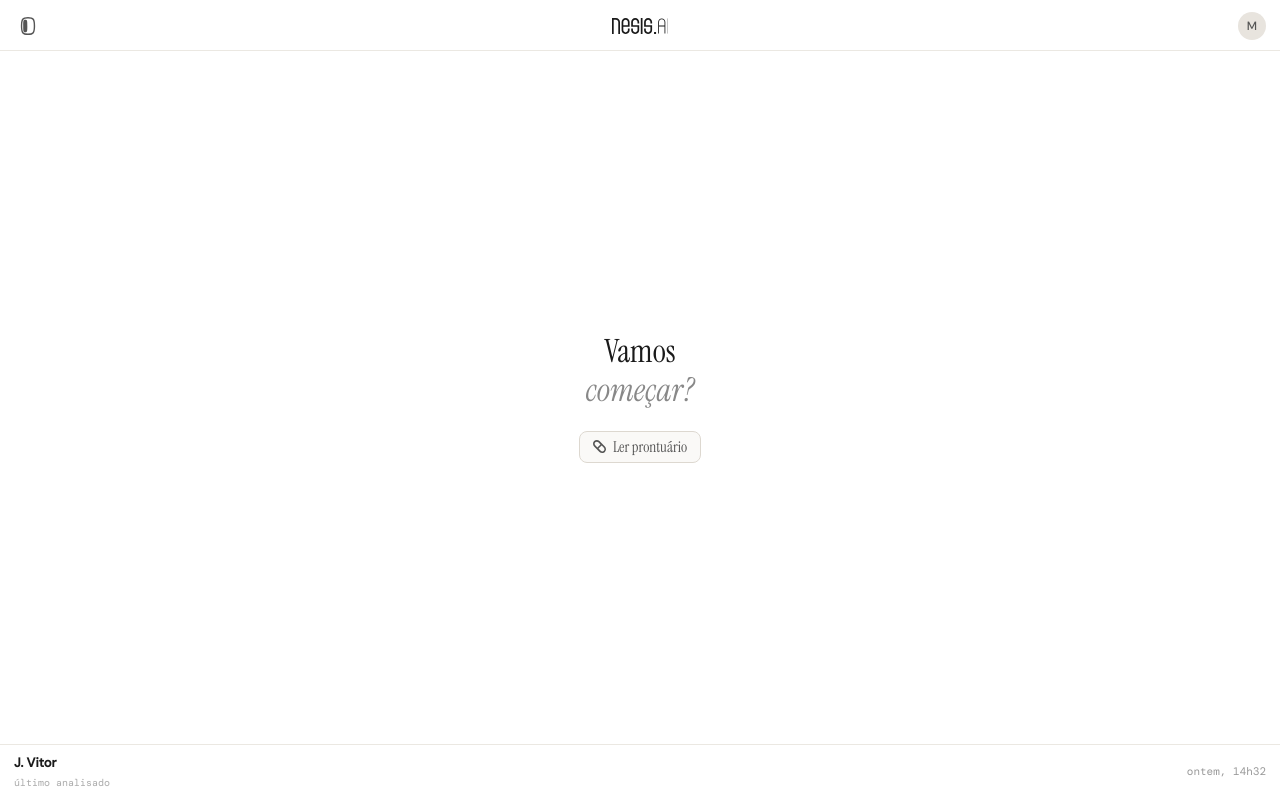
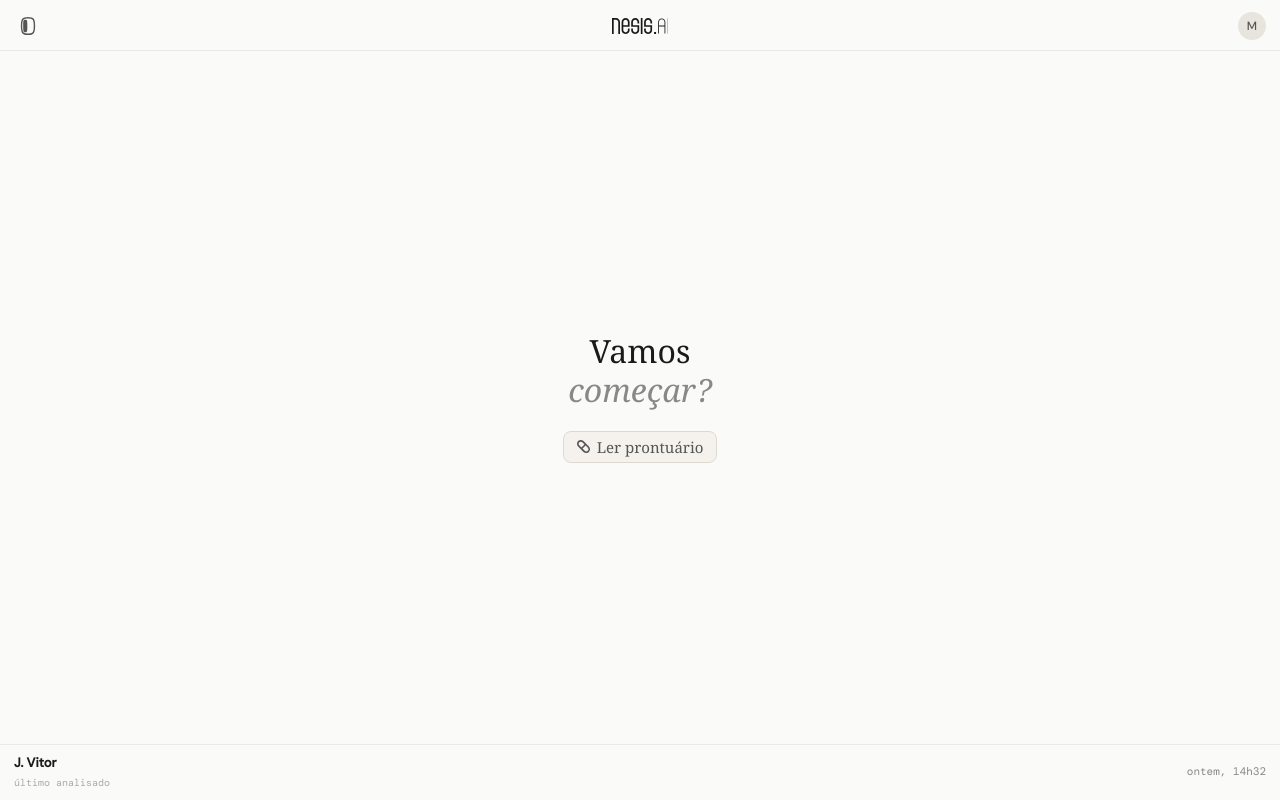
Before and after one commit to gabrielbringel/Nesis.AI, a React (Vite) app in the folder frontend/: page / in a window 1280 px wide. Built offline with nearby package versions, Linux system fonts and the light colour scheme; a web font is replaced by a local one.

Commit message:
feat: dark mode CSS tokens

```diff
--- a/frontend/src/index.css
+++ b/frontend/src/index.css
@@ -3,37 +3,85 @@
 @tailwind utilities;
 
 :root {
-  --font-serif: 'Instrument Serif', Georgia, serif;
+  --font-serif: 'Roboto Serif', Georgia, serif;
   --font-sans: 'DM Sans', system-ui, sans-serif;
   --font-mono: 'DM Mono', 'Courier New', monospace;
+  --font-button: 'Google Sans', 'DM Sans', system-ui, sans-serif;
 
-  --color-surface: #ffffff;
-  --color-border: #ddd8d0;
-  --color-border-light: #ebe8e2;
-  --color-bg-muted: #faf9f7;
-  --color-bg-hover: #f0ede8;
+  /* ── Light theme ── */
+  --color-surface:          #fafaf8;
+  --color-bg-muted:         #f5f2ed;
+  --color-bg-hover:         #ebe8e2;
+  --color-border:           #ddd8d0;
+  --color-border-light:     #ece9e4;
 
-  --color-text-primary: #1a1a1a;
-  --color-text-secondary: #444;
-  --color-text-muted: #555;
-  --color-text-faint: #999;
-  --color-text-placeholder: #aaa;
+  --color-text-primary:     #1a1a1a;
+  --color-text-secondary:   #333333;
+  --color-text-muted:       #555555;
+  --color-text-faint:       #888888;
+  --color-text-placeholder: #aaaaaa;
 
-  /* Severidade */
-  --color-grave-border: #E24B4A;
-  --color-grave-bg: #fefafa;
-  --color-grave-badge-bg: #fcebeb;
-  --color-grave-badge-text: #A32D2D;
+  /* ── Severity — light ── */
+  --color-grave-border:      #E24B4A;
+  --color-grave-bg:          #fefafa;
+  --color-grave-badge-bg:    #fcebeb;
+  --color-grave-badge-text:  #A32D2D;
 
-  --color-moderado-border: #EF9F27;
-  --color-moderado-bg: #fefdf9;
-  --color-moderado-badge-bg: #faeeda;
-  --color-moderado-badge-text: #854F0B;
+  --color-moderado-border:      #EF9F27;
+  --color-moderado-bg:          #fefdf9;
+  --color-moderado-badge-bg:    #faeeda;
+  --color-moderado-badge-text:  #854F0B;
 
-  --color-leve-border: #639922;
-  --color-leve-bg: #fafdf6;
-  --color-leve-badge-bg: #eaf3de;
-  --color-leve-badge-text: #3B6D11;
+  --color-leve-border:      #639922;
+  --color-leve-bg:          #fafdf6;
+  --color-leve-badge-bg:    #eaf3de;
+  --color-leve-badge-text:  #3B6D11;
+}
+
+[data-theme="dark"] {
+  --color-surface:          #141414;
+  --color-bg-muted:         #1e1e1e;
+  --color-bg-hover:         #2a2a2a;
+  --color-border:           #2e2e2e;
+  --color-border-light:     #252525;
+
+  --color-text-primary:     #f0ede8;
+  --color-text-secondary:   #d4cfc8;
+  --color-text-muted:       #9a9590;
+  --color-text-faint:       #6a6560;
+  --color-text-placeholder: #4a4540;
+
+  /* ── Severity — dark ── */
+  --color-grave-bg:         #1f1010;
+  --color-grave-badge-bg:   #2a1212;
+  --color-grave-badge-text: #f4a0a0;
+
+  --color-moderado-bg:         #1f1a0a;
+  --color-moderado-badge-bg:   #2a1f0e;
+  --color-moderado-badge-text: #f4c07a;
+
+  --color-leve-bg:         #111a08;
+  --color-leve-badge-bg:   #182510;
+  --color-leve-badge-text: #9dcc5f;
+}
+
+/* ── Smooth theme transitions ── */
+*,
+*::before,
+*::after {
+  transition:
+    background-color 200ms ease,
+    border-color 200ms ease,
+    color 150ms ease,
+    fill 200ms ease;
+}
+
+/* Do NOT transition animation classes — would interfere with keyframe anims */
+.state-enter,
+.bullet-enter,
+.alert-enter,
+.icon-enter {
+  transition: none !important;
 }
 
 * {
@@ -51,34 +99,37 @@ body,
 body {
   font-family: var(--font-sans);
   background: var(--color-surface);
+  color: var(--color-text-primary);
+}
+
+/* ── Scrollbar ── */
+::-webkit-scrollbar {
+  width: 4px;
+}
+::-webkit-scrollbar-track {
+  background: var(--color-bg-muted);
+}
+::-webkit-scrollbar-thumb {
+  background: var(--color-border);
+  border-radius: 2px;
 }
 
 /* Progress bar animation */
 @keyframes progress-sweep {
-  0% {
-    width: 15%;
-  }
-
-  100% {
-    width: 85%;
-  }
+  0%   { width: 0%;   opacity: 1; }
+  75%  { width: 100%; opacity: 1; }
+  90%  { width: 100%; opacity: 0; }
+  100% { width: 0%;   opacity: 0; }
 }
 
 .progress-bar-animated {
-  animation: progress-sweep 2.5s ease-in-out alternate infinite;
+  animation: progress-sweep 2.8s ease-in-out infinite;
 }
 
 /* Dot blink animation */
 @keyframes blink {
-
-  0%,
-  100% {
-    opacity: 0.2;
-  }
-
-  50% {
-    opacity: 1;
-  }
+  0%, 100% { opacity: 0.2; }
+  50%       { opacity: 1; }
 }
 
 .dot-blink {
@@ -87,15 +138,8 @@ body {
 
 /* Skeleton pulse */
 @keyframes skeleton-pulse {
-
-  0%,
-  100% {
-    opacity: 0.4;
-  }
-
-  50% {
-    opacity: 0.9;
-  }
+  0%, 100% { opacity: 0.4; }
+  50%       { opacity: 0.9; }
 }
 
 .skeleton-pulse {
@@ -119,7 +163,7 @@ body {
 }
 
 .alert-details.patient-drawer.expanded {
-  max-height: 440px;
+  max-height: 2000px;
 }
 
 .patient-drawer input:focus {
@@ -139,15 +183,8 @@ body {
 
 /* ─── State transition ─── */
 @keyframes fadeSlideIn {
-  from {
-    opacity: 0;
-    transform: translateY(8px);
-  }
-
-  to {
-    opacity: 1;
-    transform: translateY(0);
-  }
+  from { opacity: 0; transform: translateY(8px); }
+  to   { opacity: 1; transform: translateY(0); }
 }
 
 .state-enter {
@@ -156,15 +193,8 @@ body {
 
 /* ─── Bullet entrance ─── */
 @keyframes bulletIn {
-  from {
-    opacity: 0;
-    transform: translateX(-6px);
-  }
-
-  to {
-    opacity: 1;
-    transform: translateX(0);
-  }
+  from { opacity: 0; transform: translateX(6px); }
+  to   { opacity: 1; transform: translateX(0); }
 }
 
 .bullet-enter {
@@ -173,15 +203,8 @@ body {
 
 /* ─── Alert card stagger entrance ─── */
 @keyframes alertIn {
-  from {
-    opacity: 0;
-    transform: translateY(10px);
-  }
-
-  to {
-    opacity: 1;
-    transform: translateY(0);
-  }
+  from { opacity: 0; transform: translateY(10px); }
+  to   { opacity: 1; transform: translateY(0); }
 }
 
 .alert-enter {
@@ -189,7 +212,7 @@ body {
   animation: alertIn 880ms ease-out forwards;
 }
 
-/* ─── Ellipsis animation (. → .. → ...) ─── */
+/* ─── Ellipsis animation ─── */
 @keyframes ellipsis {
   0%   { content: '.'; }
   33%  { content: '..'; }
@@ -201,3 +224,23 @@ body {
   content: '.';
   animation: ellipsis 1.2s steps(1) infinite;
 }
+
+/* ─── Nesis spin ─── */
+@keyframes nesisSpinPulse {
+  from { transform: rotate(0deg); }
+  to   { transform: rotate(360deg); }
+}
+
+.nesis-spin {
+  animation: nesisSpinPulse 2s cubic-bezier(0.45, 0, 0.55, 1) infinite;
+}
+
+/* ─── Icon pop entrance ─── */
+@keyframes iconPop {
+  from { opacity: 0; transform: scale(0.8); }
+  to   { opacity: 1; transform: scale(1); }
+}
+
+.icon-enter {
+  animation: iconPop 260ms cubic-bezier(0.34, 1.56, 0.64, 1) forwards;
+}
```
